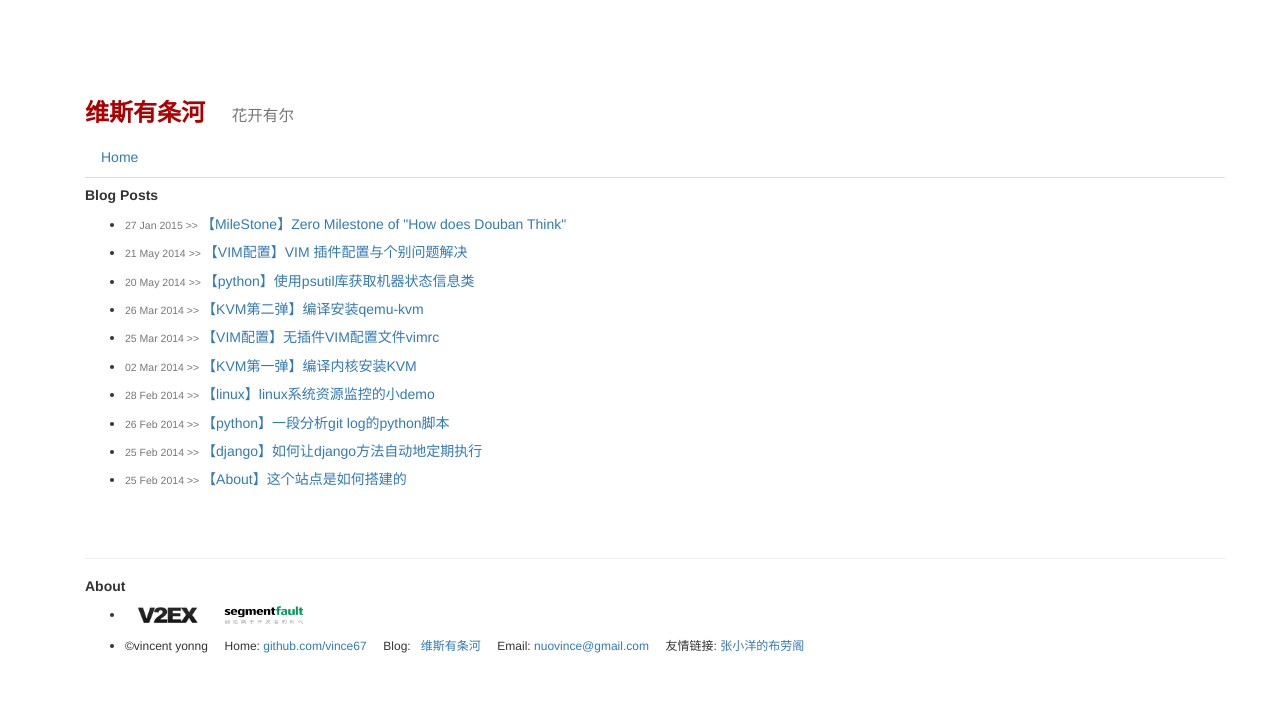
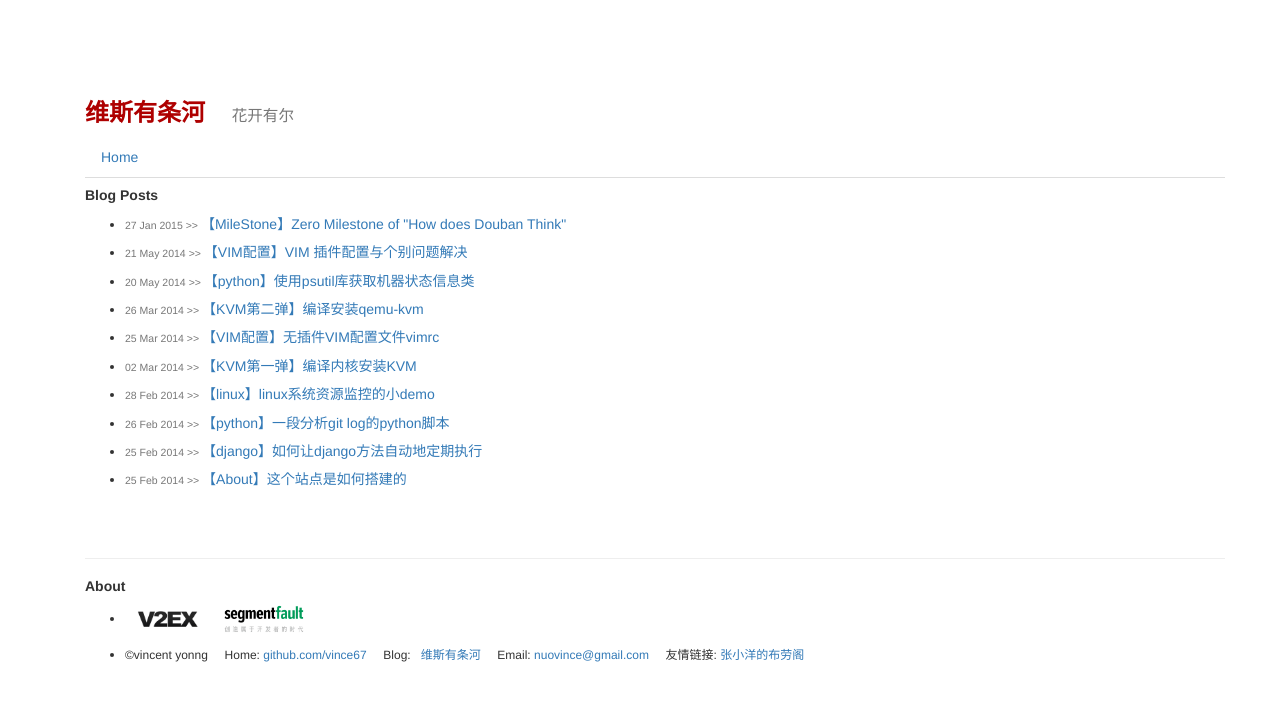
Before and after one commit to vince67/vince67.github.io, a Jekyll site: the page built from index.html, in a window 1280 px wide. Shown: the top 701 px of the page. Built offline with Jekyll 4.4.1, drawn with Linux system fonts in a browser that asks for light colours; nearby versions of some CDN libraries; comment, search, counter and statistics services are not loaded.

Commit message:
logo height

```diff
--- a/_layouts/default.html
+++ b/_layouts/default.html
@@ -43,7 +43,7 @@
                             <img src="/static/img/link_logo/v2ex.png" style="margin-left: 10px; width: 65px; height: 20px;">
                         </a>
                         <a href="http://segmentfault.com/u/v7">
-                            <img src="/static/img/link_logo/sf.png" style="margin-left: 20px; width: 80px; height: 20px;">
+                            <img src="/static/img/link_logo/sf.png" style="margin-left: 20px; width: 80px; height: 30px;">
                         </a>
                     </li>
                     <li>
```
